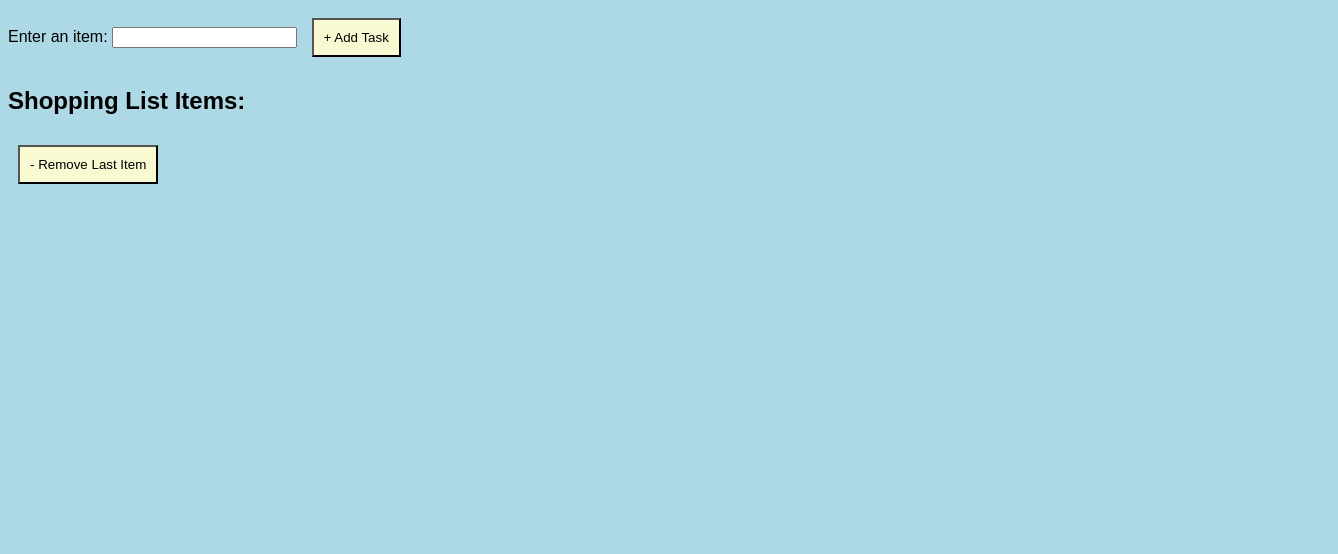
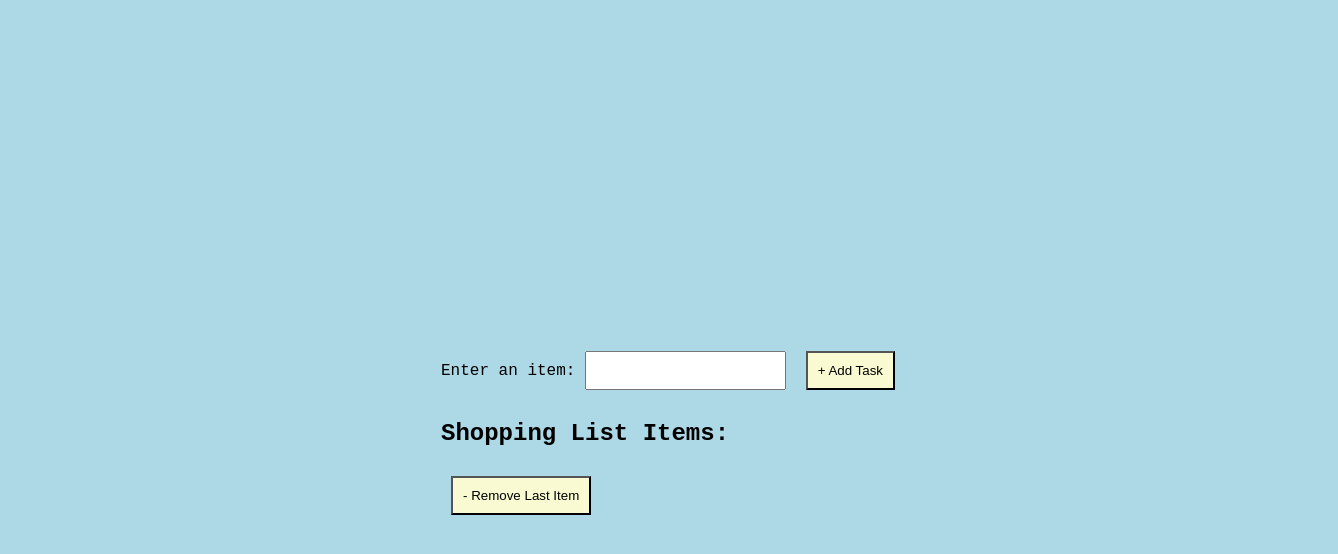
Before and after one commit to bindu953/ArrayManipulation-Lab2, a plain HTML site: page index.html in a window 1280 px wide. Shown: the whole page, 1338 px wide, since content can reach past the window. Drawn offline with Linux system fonts and the light colour scheme.

Commit message:
styling changes and minor edits inn index.html and renderlistinbrowser.js files

```diff
--- a/RenderListinBrowser.js
+++ b/RenderListinBrowser.js
@@ -65,16 +65,11 @@ addTaskButton.addEventListener("click",function(){
 // Remove Task button click event
 removeTaskButton.addEventListener("click", function() {
 
-    // Remove the last item
-    shoppingList.pop();
-
-    // Update HTML list
-    displayList();
     // Remove the last item if shopping list length is greater than 0
     if (shoppingList.length > 0) {
 
         shoppingList.pop();
-        //  // Update HTML list
+        //Update HTML list
         displayList();
     } else {
 
--- a/index.html
+++ b/index.html
@@ -5,24 +5,32 @@
 
     <meta charset="UTF-8">
     <meta name="viewport" content="width=device-width, initial-scale=1.0">
+    <title>Array Manipulation</title>
     <link rel="stylesheet" href="./style.css">
     <script src="./RenderListinBrowser.js" defer></script>
-    <title>Array Manipulation</title>
 
 </head>
 
 <body>
 
+    <main>
+
         <label for="inputText">Enter an item:</label>
+
         <input type="text" id="inputText">
+
         <button id="addTask">+ Add Task</button>
+
         <h2>Shopping List Items:</h2>
+
         <ul id="shoppingList">
 
         </ul>
 
         <button id="removeTask">- Remove Last Item</button>
 
+    </main>
+
 </body>
 
 </html>
--- a/style.css
+++ b/style.css
@@ -1,9 +1,13 @@
 body{
-
+    height: 100vh;
+    width: 100vw;
     background-color: lightblue;
-    font-family: Arial, Helvetica, sans-serif;
-    height: 100% vh;
-    width: 100% vh;
+    display: flex;
+    flex-direction: column;
+    align-items: center;
+    justify-content: center;
+    font-family: 'Courier New', Courier, monospace;
+    padding: 25px;
 }
 
 button{
@@ -11,8 +15,17 @@ button{
     background-color: lightgoldenrodyellow;
     padding: 10px;
     margin: 10px 10px;
+    cursor: pointer;
+}
+
+input{
+    padding: 10px;
+}
+
+h1{
+    text-align: center;
 }
 
 button:hover{
-    background-color: gold;
+    background-color: palegoldenrod;
 }
```
Also changed, not shown: 1 other file. Lines whose indentation alone changed are shown as unchanged.
